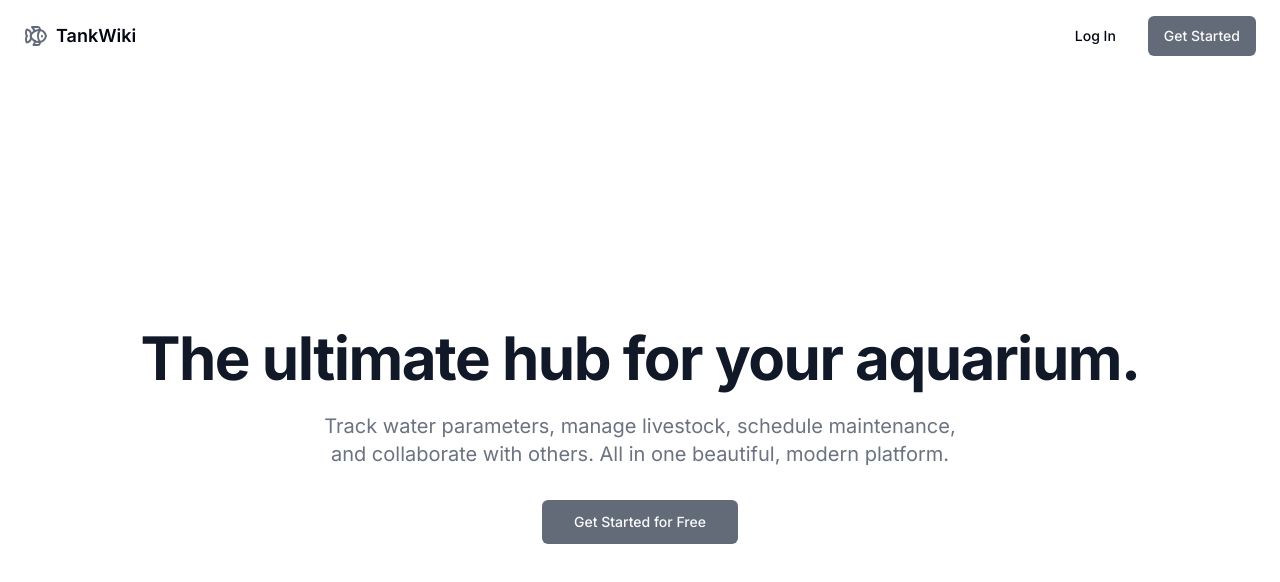
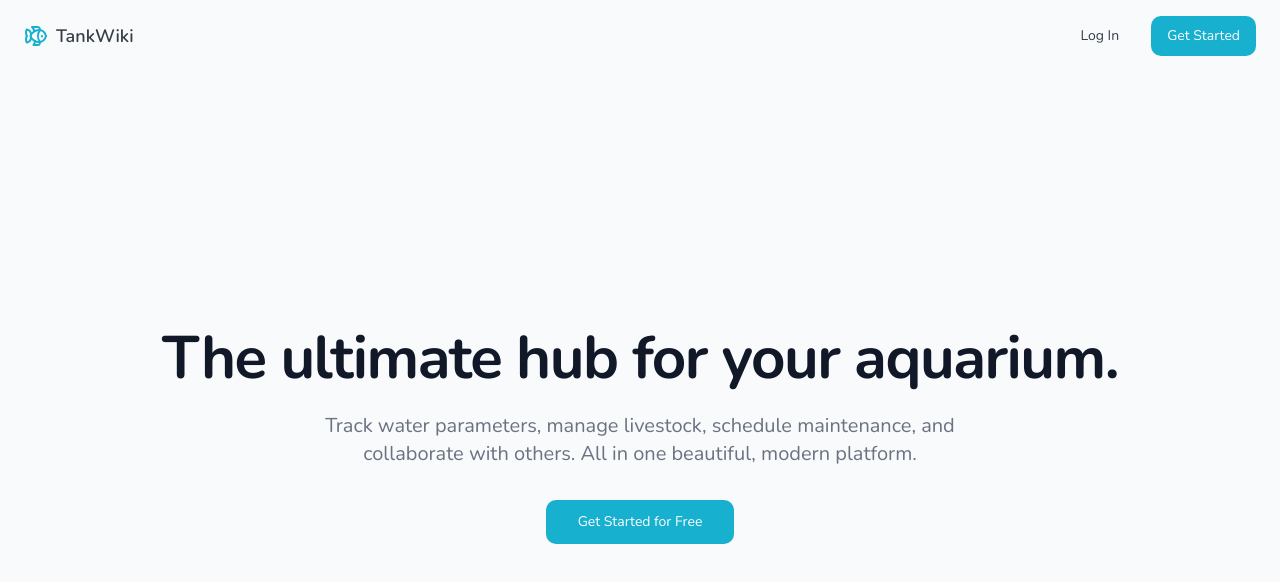
Before and after one commit to STGDragan/tank-wiki, a React (Vite) app: page / in a window 1280 px wide. Shown: the top 582 px of the page. Built offline with nearby package versions, Linux system fonts and the light colour scheme.

Commit message:
Refactor: Improve visual appeal
Overhauled the application's look and feel to be more colorful and inviting, reflecting the vibrant nature of the aquarium hobby.

```diff
--- a/src/index.css
+++ b/src/index.css
@@ -1,3 +1,5 @@
+
+@import url('https://fonts.googleapis.com/css2?family=Nunito:wght@400;600;700&display=swap');
 
 @tailwind base;
 @tailwind components;
@@ -5,49 +7,48 @@
 
 @layer base {
   :root {
-    --background: 0 0% 100%;
-    --foreground: 224 71.4% 4.1%;
+    --background: 210 40% 98%;
+    --foreground: 220 15% 25%;
     --card: 0 0% 100%;
-    --card-foreground: 224 71.4% 4.1%;
+    --card-foreground: 220 15% 25%;
     --popover: 0 0% 100%;
-    --popover-foreground: 224 71.4% 4.1%;
-    --primary: 220 9.1% 43.1%;
-    --primary-foreground: 210 20% 98%;
-    --secondary: 220 14.3% 95.9%;
-    --secondary-foreground: 220.9 39.3% 11%;
-    --muted: 220 14.3% 95.9%;
+    --popover-foreground: 220 15% 25%;
+    --primary: 190 80% 45%;
+    --primary-foreground: 0 0% 100%;
+    --secondary: 210 40% 92%;
+    --secondary-foreground: 220 15% 25%;
+    --muted: 210 40% 95%;
     --muted-foreground: 220 8.9% 46.1%;
-    --accent: 220 14.3% 95.9%;
-    --accent-foreground: 220.9 39.3% 11%;
+    --accent: 30 90% 60%;
+    --accent-foreground: 220 15% 25%;
     --destructive: 0 84.2% 60.2%;
     --destructive-foreground: 210 20% 98%;
-    --border: 220 13% 91%;
-    --input: 220 13% 91%;
-    --ring: 224 71.4% 4.1%;
-    --radius: 0.5rem;
+    --border: 210 40% 88%;
+    --input: 210 40% 88%;
+    --ring: 190 80% 45%;
+    --radius: 0.75rem;
   }
 
   .dark {
-    /* Keeping dark theme variables for future use, but we'll focus on a light theme first. */
-    --background: 224 71.4% 4.1%;
-    --foreground: 210 20% 98%;
-    --card: 224 71.4% 4.1%;
-    --card-foreground: 210 20% 98%;
-    --popover: 224 71.4% 4.1%;
-    --popover-foreground: 210 20% 98%;
-    --primary: 210 20% 98%;
-    --primary-foreground: 220.9 39.3% 11%;
-    --secondary: 215 27.9% 16.9%;
-    --secondary-foreground: 210 20% 98%;
-    --muted: 215 27.9% 16.9%;
-    --muted-foreground: 217.9 10.6% 64.9%;
-    --accent: 215 27.9% 16.9%;
-    --accent-foreground: 210 20% 98%;
-    --destructive: 0 62.8% 30.6%;
+    --background: 220 15% 10%;
+    --foreground: 210 40% 98%;
+    --card: 220 15% 15%;
+    --card-foreground: 210 40% 98%;
+    --popover: 220 15% 10%;
+    --popover-foreground: 210 40% 98%;
+    --primary: 190 80% 55%;
+    --primary-foreground: 220 15% 10%;
+    --secondary: 220 15% 20%;
+    --secondary-foreground: 210 40% 98%;
+    --muted: 220 15% 20%;
+    --muted-foreground: 210 40% 70%;
+    --accent: 30 90% 65%;
+    --accent-foreground: 220 15% 10%;
+    --destructive: 0 70% 50%;
     --destructive-foreground: 210 20% 98%;
-    --border: 215 27.9% 16.9%;
-    --input: 215 27.9% 16.9%;
-    --ring: 216 12.2% 83.9%;
+    --border: 220 15% 25%;
+    --input: 220 15% 25%;
+    --ring: 190 80% 55%;
   }
 }
 
--- a/tailwind.config.ts
+++ b/tailwind.config.ts
@@ -21,7 +21,7 @@ export default {
 		},
 		extend: {
       fontFamily: {
-        sans: ["Inter", ...fontFamily.sans],
+        sans: ["Nunito", ...fontFamily.sans],
       },
 			colors: {
 				border: 'hsl(var(--border))',
```
